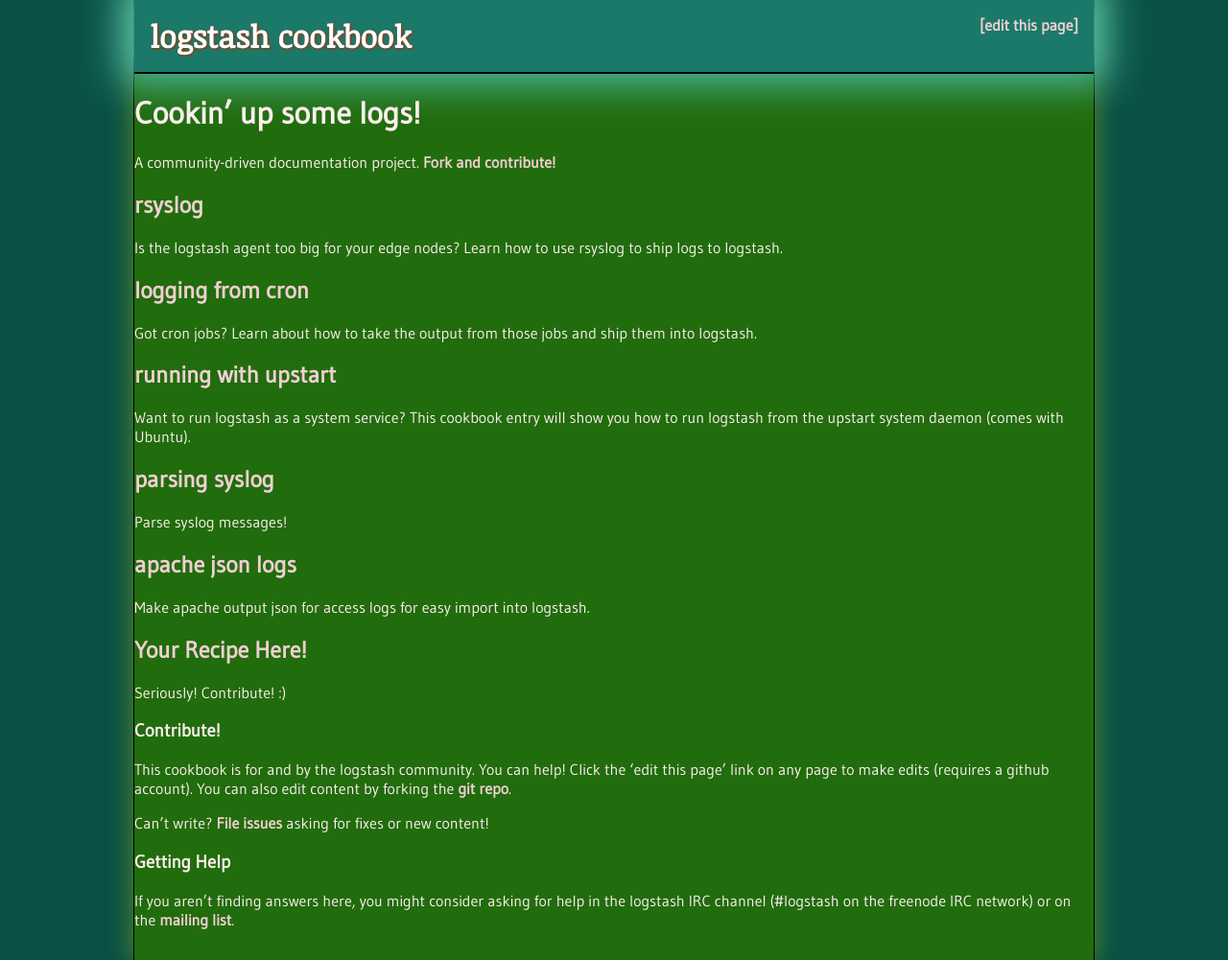
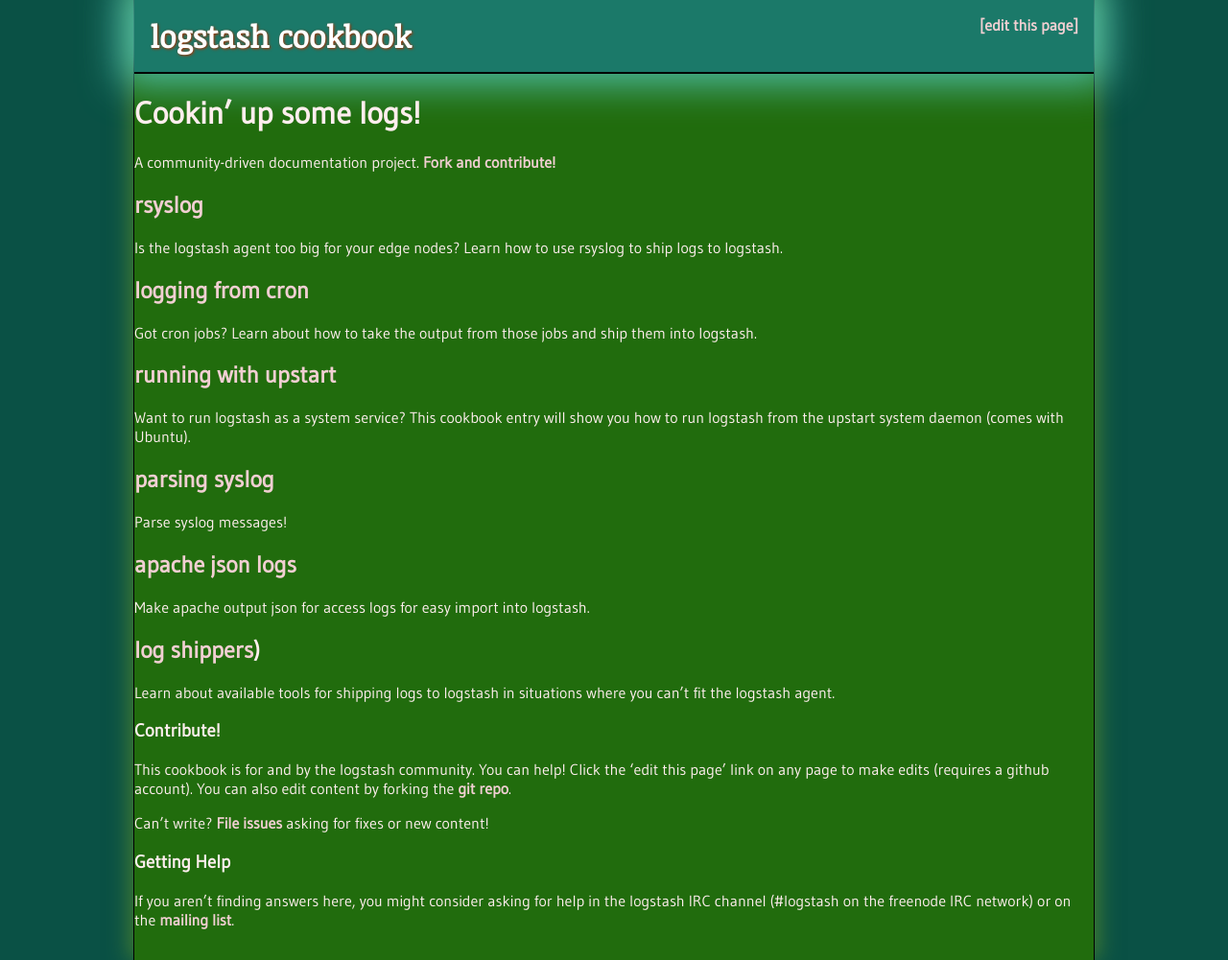
Before and after one commit to logstash/cookbook, a Jekyll site: the page built from index.md, in a window 1280 px wide. Shown: the whole page at 96% size. Built offline with Jekyll 4.4.1, drawn with Linux system fonts in a browser that asks for light colours; nearby versions of some CDN libraries; some web fonts are replaced.

Commit message:
Add shippers

```diff
--- a/index.md
+++ b/index.md
@@ -28,9 +28,10 @@
 
 Make apache output json for access logs for easy import into logstash.
 
-## [Your Recipe Here!](https://github.com/logstash/cookbook)
+## [log shippers](recipes/log-shippers/))
 
-Seriously! Contribute! :)
+Learn about available tools for shipping logs to logstash in situations where
+you can't fit the logstash agent.
 
 ### Contribute!
 
```
